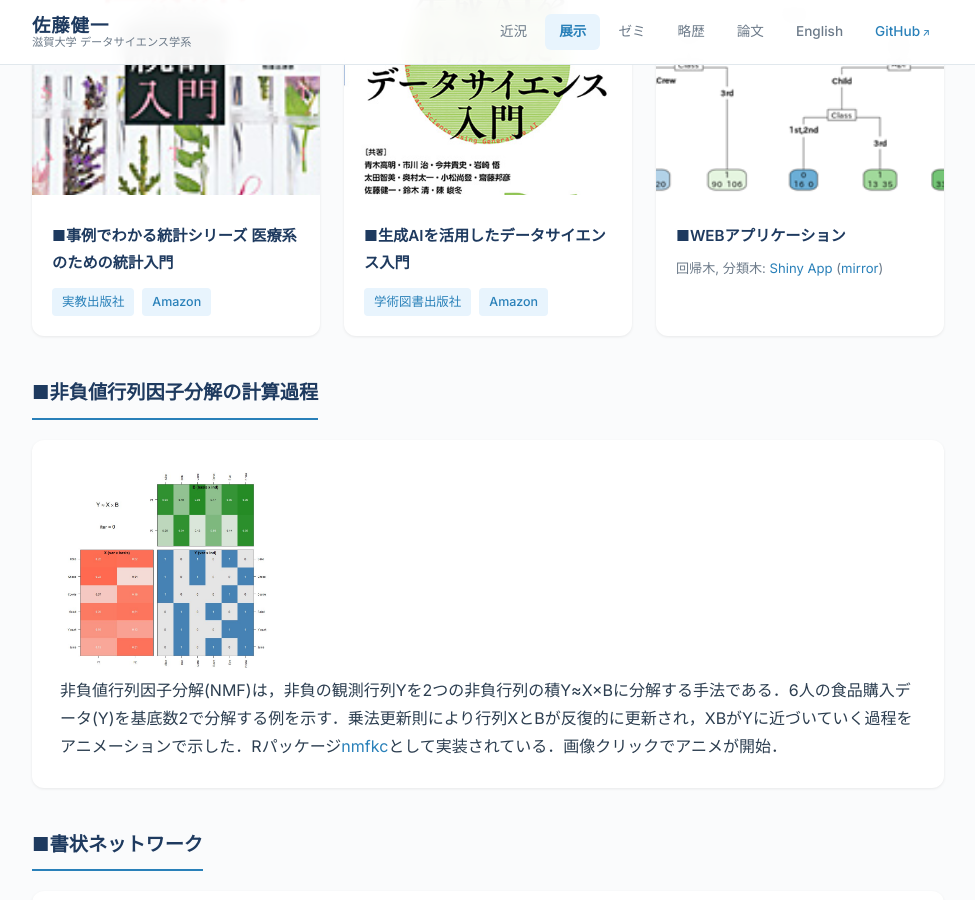
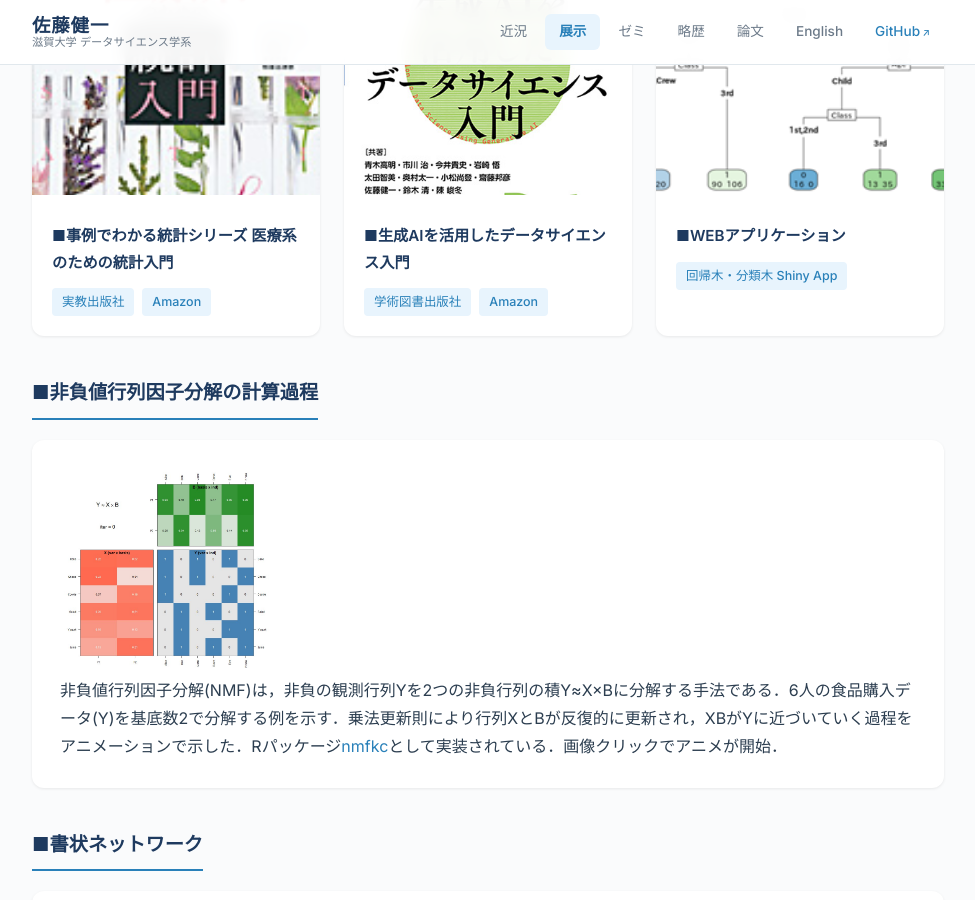
Before and after one commit to ksatohds/ksatohds.github.io, a Jekyll site: the page built from gallery.md, in a window 1280 px wide and 900 px high, scrolled down 698 px. Shown: the whole window, without its empty margins (152-1127 px from the left). Built offline with Jekyll 4.4.1, drawn with Linux system fonts in a browser that asks for light colours.

Commit message:
20260519 style WEB application link with gallery-links and remove mirror
Co-Authored-By: Claude Opus 4.6 (1M context) <noreply@anthropic.com>

```diff
--- a/gallery.md
+++ b/gallery.md
@@ -75,7 +75,9 @@ title: 展示
       <img src="{{ 'image/5ee2403f49bab53df1e2bfbc92966087.jpg' | relative_url }}" alt="WEBアプリケーション">
       <div class="gallery-body">
         <h3>■WEBアプリケーション</h3>
-        <p>回帰木, 分類木: <a href="https://kenichi-satoh.shinyapps.io/CART/">Shiny App</a> (<a href="https://ksatoh.shinyapps.io/CART/">mirror</a>)</p>
+        <div class="gallery-links">
+          <a href="https://kenichi-satoh.shinyapps.io/CART/">回帰木・分類木 Shiny App</a>
+        </div>
       </div>
     </div>
 
```
